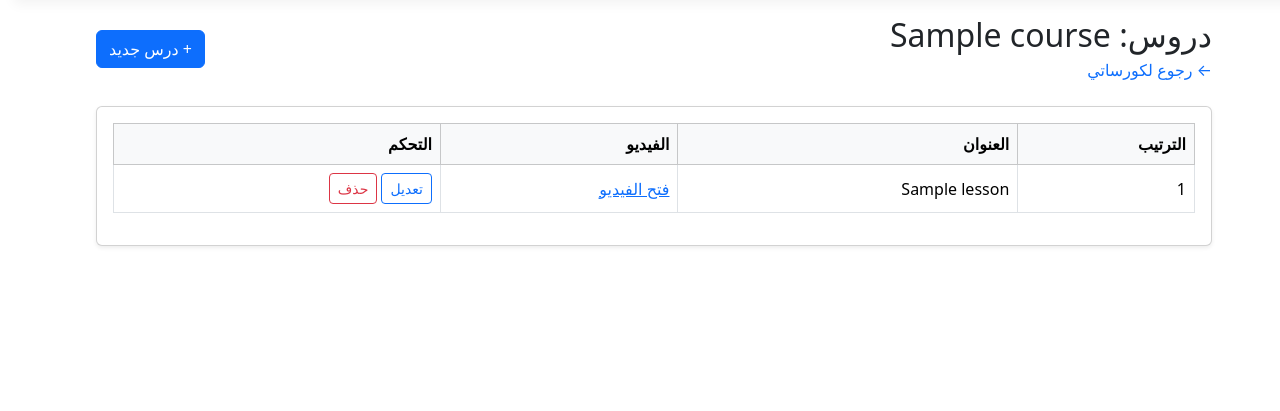
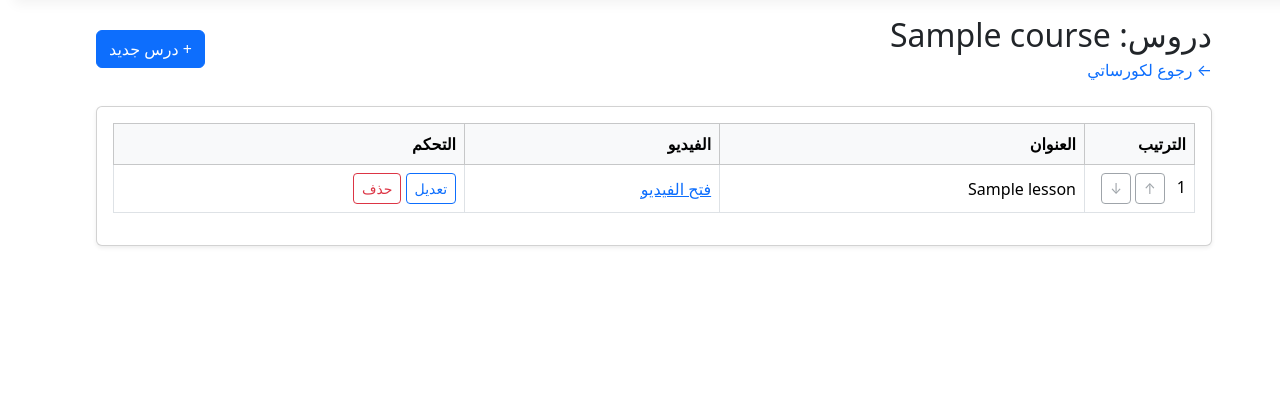
Before and after one commit to MohamedHany1n/Educational-Platform, an ASP.NET Core app: page /TeacherLessons?courseId=1 in a window 1280 px wide. Shown: the part 105-516 px from the top of the page. Run offline with ASP.NET Core 8, Linux system fonts and the light colour scheme; a user stored in the database is signed in; tables that the repository leaves empty hold one stand-in row (values such as "Sample post"); style sheets or scripts are compiled from the project's sources.

Commit message:
feat: add lesson reordering with up/down buttons

```diff
--- a/src/EducationalPlatform.Web/Controllers/TeacherLessonsController.cs
+++ b/src/EducationalPlatform.Web/Controllers/TeacherLessonsController.cs
@@ -79,6 +79,15 @@ public class TeacherLessonsController : Controller
 
     [HttpPost]
     [ValidateAntiForgeryToken]
+    public async Task<IActionResult> Move(int id, int courseId, bool up)
+    {
+        var (success, message) = await _service.MoveAsync(id, CurrentUserId, up);
+        if (!success) TempData["ErrorMessage"] = message;
+        return RedirectToAction(nameof(Index), new { courseId });
+    }
+
+    [HttpPost]
+    [ValidateAntiForgeryToken]
     public async Task<IActionResult> Delete(int id, int courseId)
     {
         var (success, message) = await _service.DeleteAsync(id, CurrentUserId);
--- a/src/EducationalPlatform.Web/Services/ITeacherLessonService.cs
+++ b/src/EducationalPlatform.Web/Services/ITeacherLessonService.cs
@@ -10,4 +10,5 @@ public interface ITeacherLessonService
     Task<(bool Success, string Message)> CreateAsync(LessonFormViewModel model, int teacherId);
     Task<(bool Success, string Message)> UpdateAsync(LessonFormViewModel model, int teacherId);
     Task<(bool Success, string Message)> DeleteAsync(int lessonId, int teacherId);
+    Task<(bool Success, string Message)> MoveAsync(int lessonId, int teacherId, bool up);
 }
--- a/src/EducationalPlatform.Web/Views/TeacherLessons/Index.cshtml
+++ b/src/EducationalPlatform.Web/Views/TeacherLessons/Index.cshtml
@@ -35,13 +35,22 @@
             <div class="table-responsive">
                 <table class="table table-bordered table-hover align-middle">
                     <thead class="table-light">
-                        <tr><th>الترتيب</th><th>العنوان</th><th>الفيديو</th><th>التحكم</th></tr>
+                        <tr><th style="width:110px">الترتيب</th><th>العنوان</th><th>الفيديو</th><th>التحكم</th></tr>
                     </thead>
                     <tbody>
-                    @foreach (var l in Model.Lessons)
+                    @for (var i = 0; i < Model.Lessons.Count; i++)
                     {
+                        var l = Model.Lessons[i];
                         <tr>
-                            <td>@l.OrderIndex</td>
+                            <td class="text-nowrap">
+                                <span class="me-2">@l.OrderIndex</span>
+                                <form asp-action="Move" asp-route-id="@l.Id" asp-route-courseId="@Model.CourseId" asp-route-up="true" method="post" class="d-inline">
+                                    <button type="submit" class="btn btn-sm btn-outline-secondary" title="لأعلى" disabled="@(i == 0)">&uarr;</button>
+                                </form>
+                                <form asp-action="Move" asp-route-id="@l.Id" asp-route-courseId="@Model.CourseId" asp-route-up="false" method="post" class="d-inline">
+                                    <button type="submit" class="btn btn-sm btn-outline-secondary" title="لأسفل" disabled="@(i == Model.Lessons.Count - 1)">&darr;</button>
+                                </form>
+                            </td>
                             <td>@l.Title</td>
                             <td>
                                 <a href="@l.VideoUrl" target="_blank" rel="noopener noreferrer">فتح الفيديو</a>
```
Also changed, not shown: src/EducationalPlatform.Web/Services/TeacherLessonService.cs (+23 -0 lines).
